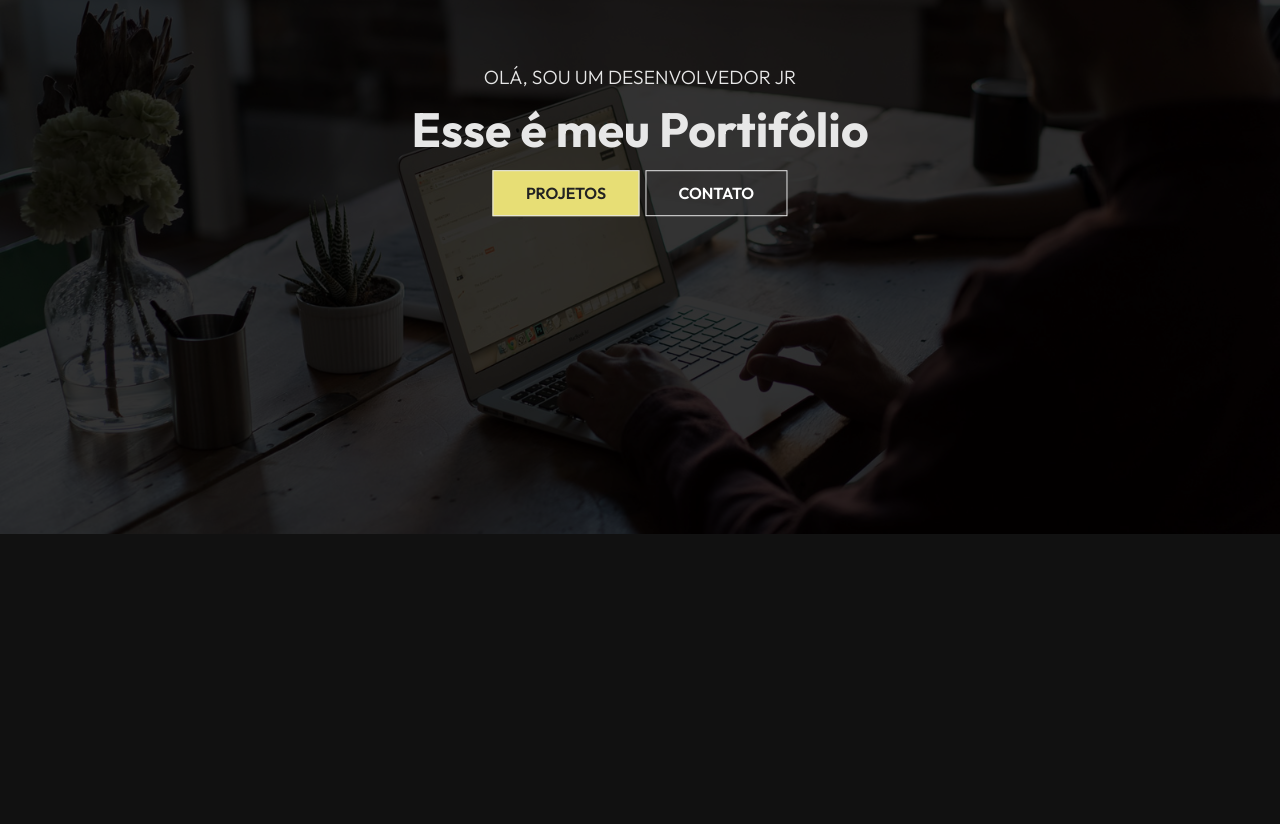
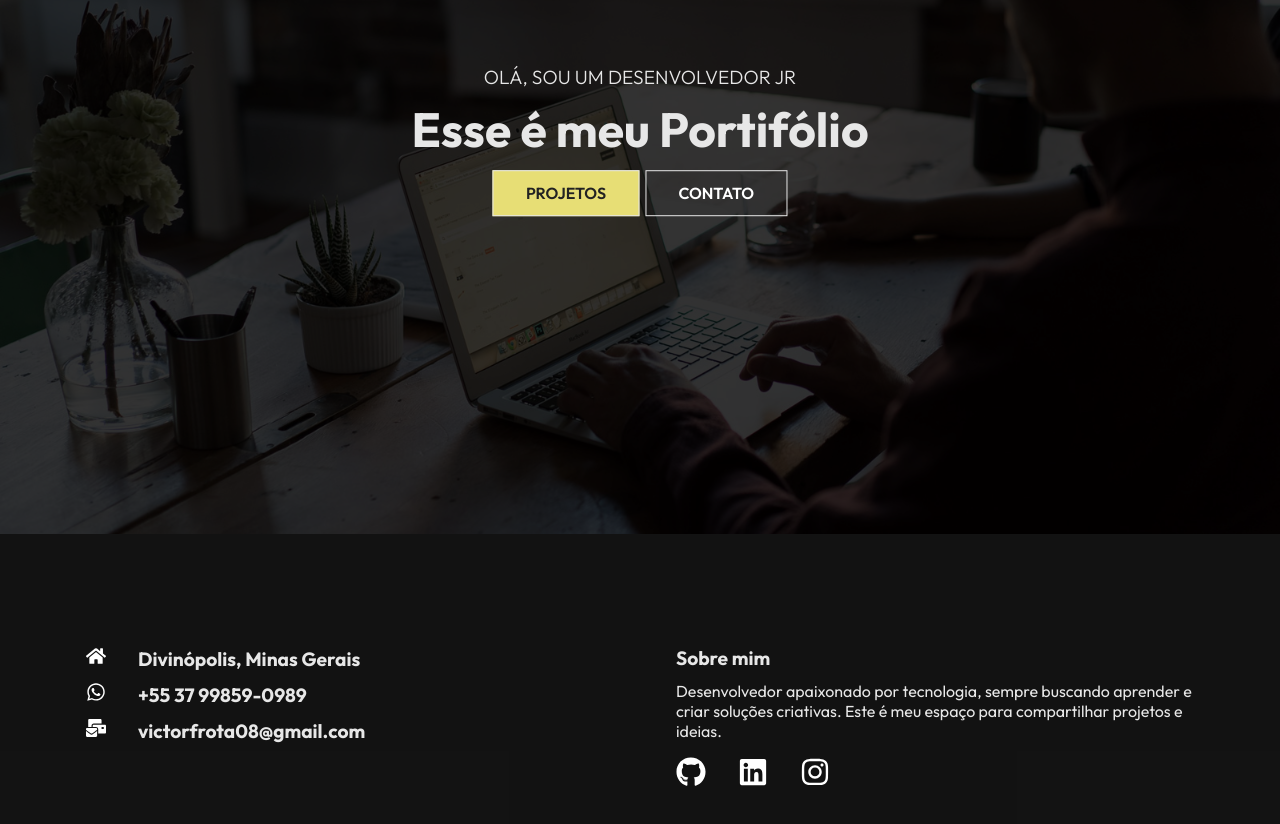
Before and after one commit to viitus/Portifolio, a React (Create React App) app: page / in a window 1280 px wide. Shown: the part 266-1090 px from the top of the page. Before the commit the page ends 804 px from the top, so only its background shows below. Built offline with nearby package versions, Linux system fonts and the light colour scheme.

Commit message:
footer added

```diff
--- /dev/null
+++ b/src/components/Footer.js
@@ -0,0 +1,35 @@
+import "./FooterStyles.css"
+import { FaGithub, FaHome, FaInstagram, FaLinkedin, FaMailBulk, FaWhatsapp } from "react-icons/fa"
+import React from 'react'
+
+const Footer = () => {
+  return (
+    <div className="footer">
+        <div className="footer-container">
+            <div className="footer-left">
+                <div className="location">
+                    <h4><FaHome size={20} style={{color: "#fff", marginRight: "2rem"}}/>Divinópolis, Minas Gerais</h4>
+                </div>
+                <div className="phone">
+                    <h4><FaWhatsapp size={20} style={{color: "#fff", marginRight: "2rem"}}/>+55 37 99859-0989</h4>
+                </div>
+                <div className="email">
+                    <h4><FaMailBulk size={20} style={{color: "#fff", marginRight: "2rem"}}/>victorfrota08@gmail.com</h4>
+                </div>
+            </div>
+
+            <div className="footer-right">
+                <h4>Sobre mim</h4>
+                <p>Desenvolvedor apaixonado por tecnologia, sempre buscando aprender e criar soluções criativas. Este é meu espaço para compartilhar projetos e ideias.</p>
+                <div className="social">
+                    <FaGithub size={30} style={{color: "#fff", marginRight: "2rem"}}/>
+                    <FaLinkedin size={30} style={{color: "#fff", marginRight: "2rem"}}/>
+                    <FaInstagram size={30} style={{color: "#fff", marginRight: "2rem"}}/>
+                </div>
+            </div>
+        </div>
+    </div>
+  )
+}
+
+export default Footer
--- /dev/null
+++ b/src/components/FooterStyles.css
@@ -0,0 +1,50 @@
+.footer {
+    width: 100%;
+    padding: 6rem 0;
+    background-color: rgb(19, 19, 19, 0.8);
+}
+
+.footer-container {
+    max-width: 1140px;
+    margin: auto;
+    display: grid;
+    grid-template-columns: repeat(2, 1fr);
+    grid-gap: 40px;
+}
+
+.footer-left{
+    height: 100%;
+    max-width: 100%;
+    display: flex;
+    flex-direction: column;
+    padding: 1rem;
+}
+
+.footer-right{
+    height: 100%;
+    max-width: 100%;
+    display: flex;
+    flex-direction: column;
+    padding: 1rem;
+}
+
+.social{
+    margin-top: 1rem;
+}
+
+h4{
+    font-size: 1.2rem;
+    padding-bottom: 0.7rem;
+}
+
+@media screen and (max-width: 768px) {
+    .footer-container {
+        grid-template-columns: 1fr;
+        margin-left: 10%;
+        margin-right: 10%;
+    }
+    .footer-left, .footer-right {
+        padding: 0.5rem;
+    }
+
+}
--- a/src/routes/home.js
+++ b/src/routes/home.js
@@ -1,12 +1,14 @@
 import React from 'react'
 import NavBar from '../components/NavBar'
 import HeroImg from '../components/HeroImg'
+import Footer from '../components/Footer'
 
 const home = () => {
   return (
     <div>
       <NavBar />
       <HeroImg />
+      <Footer />
     </div>
   )
 }
```
